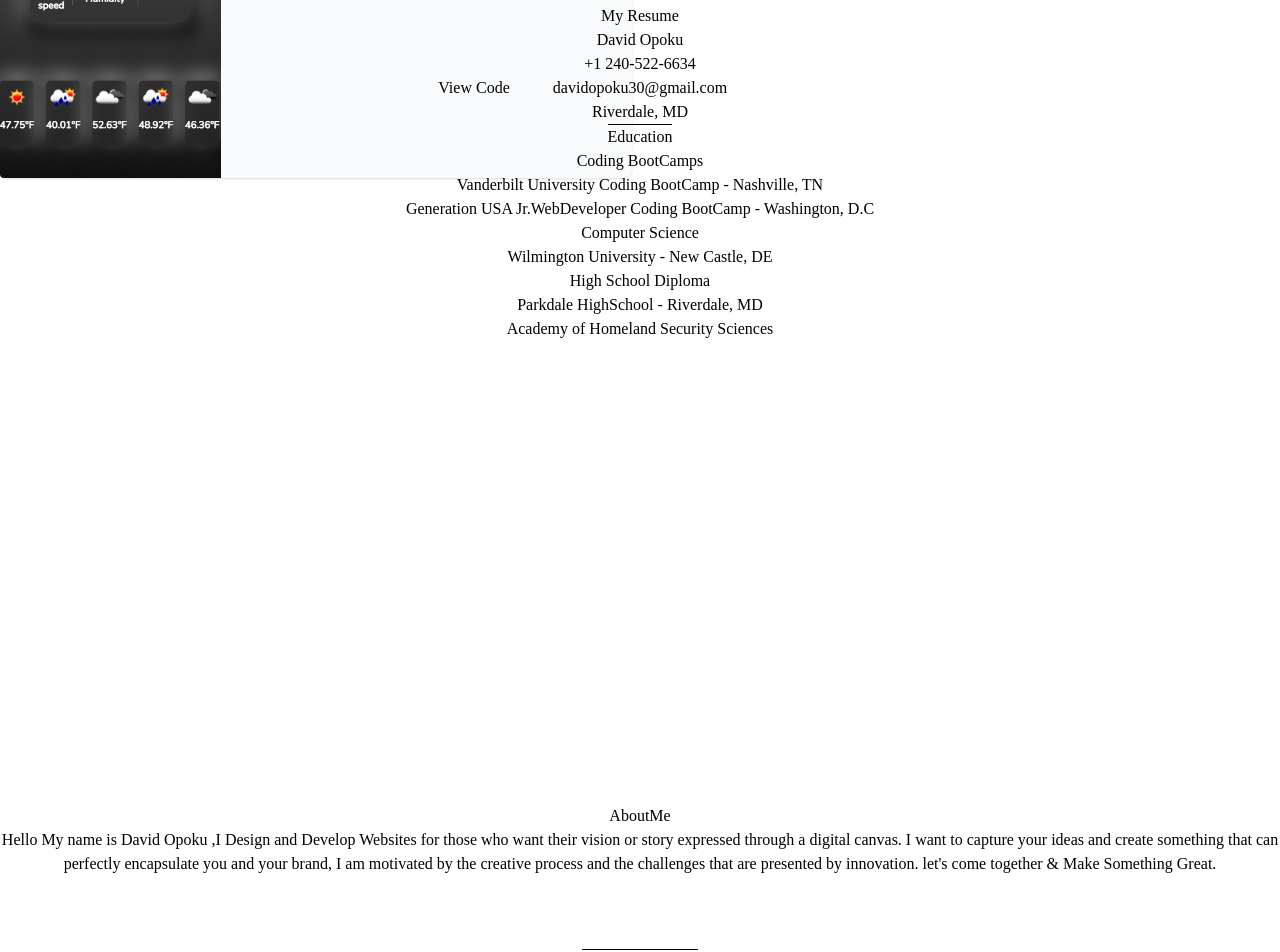
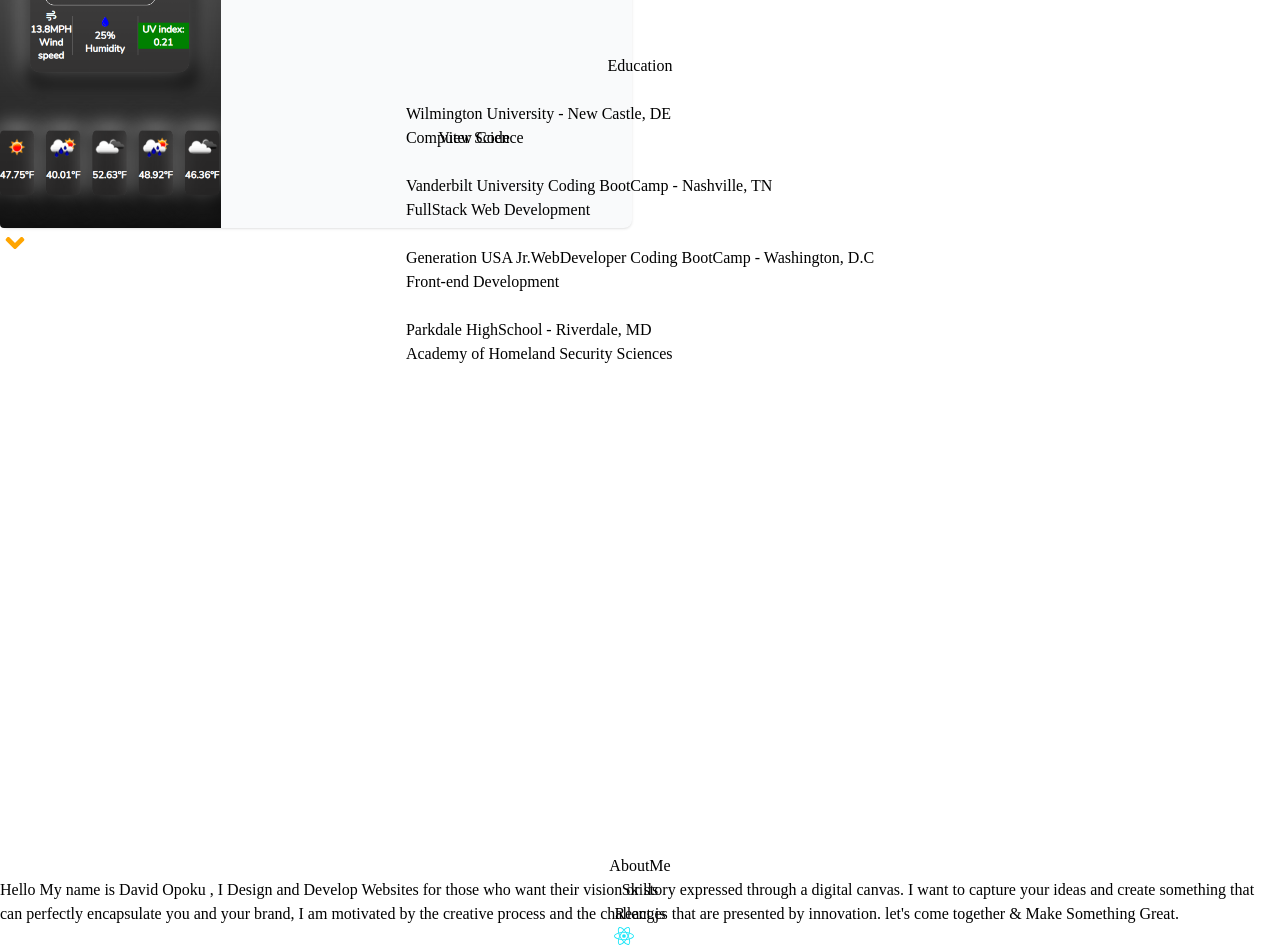
Before and after one commit to dopoku12/portfoliov2, a React (Create React App) app: page / in a window 1280 px wide. Shown: the part 1600-2552 px from the top of the page. Built offline with nearby package versions, Linux system fonts and the light colour scheme; a web font is replaced by a local one.

Commit message:
fadown added to all box's and position sticky all content uses grid

```diff
--- a/src/App.js
+++ b/src/App.js
@@ -49,17 +49,12 @@
   return (
     <div className=" dark:bg-slate-800  h-full">
       <Nav faIcons={faIcons} />
-      <Home FaCode={FaCode} />
-      <main>
-        <button className=" m-10 grid place-items-center">
-          <a href='#content'>
-            <FaAngleDown color='orange' size={30} />
-          </a>
-        </button>
-        <section id="content" className="grid grid-cols-1 ">
-          <Projects />
-          <Resume />
-          <AboutMe />
+      <main className="grid place-items-center">
+        <Home FaCode={FaCode} FaAngleDown={FaAngleDown} />
+        <Projects FaAngleDown={FaAngleDown} />
+        <Resume FaAngleDown={FaAngleDown} />
+        <AboutMe FaAngleDown={FaAngleDown} />
+        <section id="content">
         </section>
       </main>
     </div>
--- a/src/components/AboutMe.js
+++ b/src/components/AboutMe.js
@@ -1,25 +1,19 @@
 
 import { Link } from "react-router-dom"
-function AboutMe() {
+function AboutMe({ FaAngleDown }) {
     return (
-        <div className='aboutMe-container h-screen'>
+        <div className='h-screen'>
 
-            <section className='aboutMe-card card'>
+            <section className=''>
                 <header >
-                    <h2>
-                        <span className='header'>
-                            AboutMe
-                        </span>
-                    </h2>
+                    <h1>
+                        AboutMe
+                    </h1>
                 </header>
-                <article className='AboutMe-content'>
+                <article >
                     <p>
                         Hello My name is David Opoku ,
-
-                        <Link to="/Projects">
-                            <span className="aboutMe-projects-link">
-                                I Design and Develop Websites </span>
-                        </Link>
+                        I Design and Develop Websites
                         for those who want their vision or story expressed through a digital canvas.
                         I want to capture your ideas and create something that can perfectly encapsulate you and your brand,
                         I am motivated by the creative process and the challenges that are presented by innovation.
--- a/src/components/Education.js
+++ b/src/components/Education.js
@@ -1,16 +1,16 @@
 function Education() {
     return (
-        <article className='Education h-screen'>
-
-            <h1 className="edu-type"> Coding BootCamps</h1>
-            <p>Vanderbilt University Coding BootCamp - Nashville, TN</p>
-
-            <p>Generation USA Jr.WebDeveloper Coding BootCamp - Washington, D.C</p>
-
-            <h1 className="edu-type">Computer Science</h1>
-            <p>Wilmington University - New Castle, DE</p>
-
-            <h1 className="edu-type">High School Diploma</h1>
+        <article className='h-screen'>
+            <br />
+            <h1>Wilmington University - New Castle, DE</h1>
+            <p >Computer Science</p>
+            <br />
+            <h1>Vanderbilt University Coding BootCamp - Nashville, TN</h1>
+            <p>FullStack Web Development </p>
+            <br />
+            <h1>Generation USA Jr.WebDeveloper Coding BootCamp - Washington, D.C</h1>
+            <p>Front-end Development</p>
+            <br />
             <p>Parkdale HighSchool - Riverdale, MD</p>
             <p>Academy of Homeland Security Sciences</p>
 
--- a/src/components/Home.js
+++ b/src/components/Home.js
@@ -2,9 +2,9 @@
 
     return (
 
-        <header className='home '>
+        <header className='box  grid place-items-center'>
 
-            <div className="flex flex-col items-center ">
+            <div className="grid place-items-center ">
                 <h1 className='text-xl m-5 flex'>
                     <FaCode color='orange' size={20} />  David  <span>Opoku</span>
                 </h1>
@@ -14,7 +14,11 @@
                     let's come together & Make Something Great
                 </p>
             </div >
-
+            <button className=" ">
+                <a href='#content'>
+                    <FaAngleDown color='orange' size={30} />
+                </a>
+            </button>
         </header>
 
     )
--- a/src/components/Projects.js
+++ b/src/components/Projects.js
@@ -1,6 +1,6 @@
 import { FaCode } from 'react-icons/fa'
 import { Link } from "react-router-dom";
-function Projects() {
+function Projects({ FaAngleDown }) {
     const projectLi = [
 
         {
@@ -60,7 +60,7 @@
 
     const projects = projectLi.map
         (i =>
-            <li key={i.id} className='items-center
+            <li key={i.id} className=' items-center
             bg-gray-50 rounded-lg shadow
             sm:flex dark:bg-gray-800 dark:border-gray-700'  >
                 <div className=' max-w-m rounded
@@ -93,7 +93,7 @@
         )
 
     return (
-        <div className='h-screen'>
+        <div className='box '>
             <section >
                 <article  >
                     <header >
@@ -104,6 +104,11 @@
                     <ul className=' grid grid-cols-2 gap-4'>
                         {projects}
                     </ul>
+                    <button className=" ">
+                        <a href='#content'>
+                            <FaAngleDown color='orange' size={30} />
+                        </a>
+                    </button>
                 </article>
             </section >
         </div>
--- a/src/components/Resume.js
+++ b/src/components/Resume.js
@@ -1,46 +1,25 @@
 import Education from './Education';
 import Skills from './Skills'
 
-function Resume() {
+function Resume({ FaAngleDown }) {
     return (
-        <div className='grid grid-cols-1 h-screen'>
+        <div className='box '>
 
-            <section className='card'>
-                <header >
-                    <h2 >
-                        My Resume
-                    </h2>
-                </header>
+            <article>
+                <section className='grid place-items-center'>
 
-                <ul>
-                    <li>
-                        David Opoku
-                    </li>
-                    <li>
-                        +1 240-522-6634
-                    </li>
-                    <li>
-                        davidopoku30@gmail.com
-                    </li>
-
-                    <li>
-                        Riverdale, MD
-                    </li>
-                </ul>
-
-                <article className='resume-content'>
-                    <header className='sub-header'>
+                    <header>
                         <h2>Education</h2>
                     </header>
                     <Education />
 
-                    <header className='sub-header'>
-                        <h2>Highlighted Skills</h2>
+                    <header>
+                        <h2>Skills</h2>
                     </header>
                     <Skills />
+                </section>
 
-                </article>
-            </section>
+            </article>
         </div>
     );
 }
--- a/src/components/Skills.js
+++ b/src/components/Skills.js
@@ -1,7 +1,10 @@
-import { SiBootstrap, SiReact, SiSass, SiGithub, SiTailwindcss, SiNodedotjs, } from 'react-icons/si'
+import {
+    SiBootstrap, SiReact, SiSass, SiGithub, SiTailwindcss, SiNodedotjs,
+    SiJirasoftware
+} from 'react-icons/si'
 
 function Skills() {
-    const iconskills =
+    const iconSkills =
         [{
             id: 1,
             name: 'React.js',
@@ -37,22 +40,29 @@
             name: 'Tailwind ',
             iconName: SiTailwindcss,
             color: '78cac3',
+        },
+
+        {
+            id: 7,
+            name: 'Jira ',
+            iconName: SiJirasoftware,
+            color: 'blue',
         }]
 
 
     const skillsLi = [
-        { id: 7, name: ' Critical Thinking' },
+        { id: 7, name: 'Agile Methodology' },
         { id: 8, name: ' Adaptability' },
         { id: 9, name: 'Unit Testing' },
-        { id: 10, name: 'Object Oriented Programing/OOP' },
+        { id: 10, name: 'Object Oriented Programming/OOP' },
         { id: 11, name: 'Responsive Web Design' },
         { id: 12, name: 'Seo' },
         { id: 13, name: 'Color Theory' },
     ]
 
     return (
-        <ul>{
-            iconskills.map(i => (
+        <ul className='grid place-items-center gap-4 '>{
+            iconSkills.map(i => (
                 <li key={i.id}>
                     {i.name}
                     <i.iconName size={20} color={i.color} />
@@ -60,8 +70,8 @@
             ))
         }
             {
-
-                skillsLi.map(i => <li key={i.id}> {i.name}</li>)
+                skillsLi.map(i => <li key={i.id}>
+                    {i.name}</li>)
             }
         </ul>
     )
--- a/src/stylesheet/_card-content.scss
+++ b/src/stylesheet/_card-content.scss
@@ -31,15 +31,3 @@
 .img-overlay:hover {
   opacity: 1;
 }
-
-.resume-content {
-  @include utils.flex-box(column, center);
-  .sub-header {
-    border-top: 0.1rem solid;
-  }
-}
-
-.resume-icon-ul {
-  @include utils.flex-box(column, center);
-  padding-right: 20%;
-}
--- a/src/stylesheet/index.css
+++ b/src/stylesheet/index.css
@@ -36,30 +36,13 @@
   opacity: 1;
 }
 
-.resume-content {
-  display: flex;
-  flex-direction: column;
-  align-items: center;
-  justify-content: center;
-}
-.resume-content .sub-header {
-  border-top: 0.1rem solid;
-}
-
-.resume-icon-ul {
-  display: flex;
-  flex-direction: column;
-  align-items: center;
-  justify-content: center;
-  padding-right: 20%;
-}
-
 @tailwind base;
 @tailwind components;
 @tailwind utilities;
 * {
   margin: 0%;
   padding: 0%;
+  box-sizing: border-box;
 }
 
 html {
@@ -68,14 +51,7 @@
 
 body {
   font-family: Anek Gujarati;
-}
-
-.home {
-  width: 100%;
-  height: 80vh;
-  background-color: antiquewhite;
-  border-bottom-left-radius: 40%;
-  border-bottom-right-radius: 40%;
+  overflow-x: hidden;
 }
 
 .pop {
@@ -85,16 +61,15 @@
   justify-content: center;
 }
 
-main {
-  display: flex;
-  flex-direction: column;
-  align-items: center;
-  justify-content: center;
-  text-align: center;
-}
-
 a {
   text-decoration: none;
 }
 
+.box {
+  height: 100vh;
+  width: 100vw;
+  position: sticky;
+  top: 0px;
+}
+
 /*# sourceMappingURL=index.css.map */
--- a/src/stylesheet/index.scss
+++ b/src/stylesheet/index.scss
@@ -8,6 +8,7 @@
 * {
   margin: 0%;
   padding: 0%;
+  box-sizing: border-box;
 }
 
 html {
@@ -16,25 +17,24 @@
 
 body {
   font-family: utils.$fontPlay;
-}
-
-.home {
-  width: 100%;
-  height: 80vh;
-  background-color: antiquewhite;
-  border-bottom-left-radius: 40%;
-  border-bottom-right-radius: 40%;
+  overflow-x: hidden;
 }
 
 .pop {
   @include utils.flex-box(column, center);
 }
 
-main {
-  @include utils.flex-box(column, center);
-  text-align: center;
-}
+// main {
+//   @include utils.flex-box(column, center);
+//   text-align: center;
+// }
 
 a {
   text-decoration: none;
 }
+.box {
+  height: 100vh;
+  width: 100vw;
+  position: sticky;
+  top: 0px;
+}
```
Also changed, not shown: 1 other file (tests, documents, lock files or other folders).
